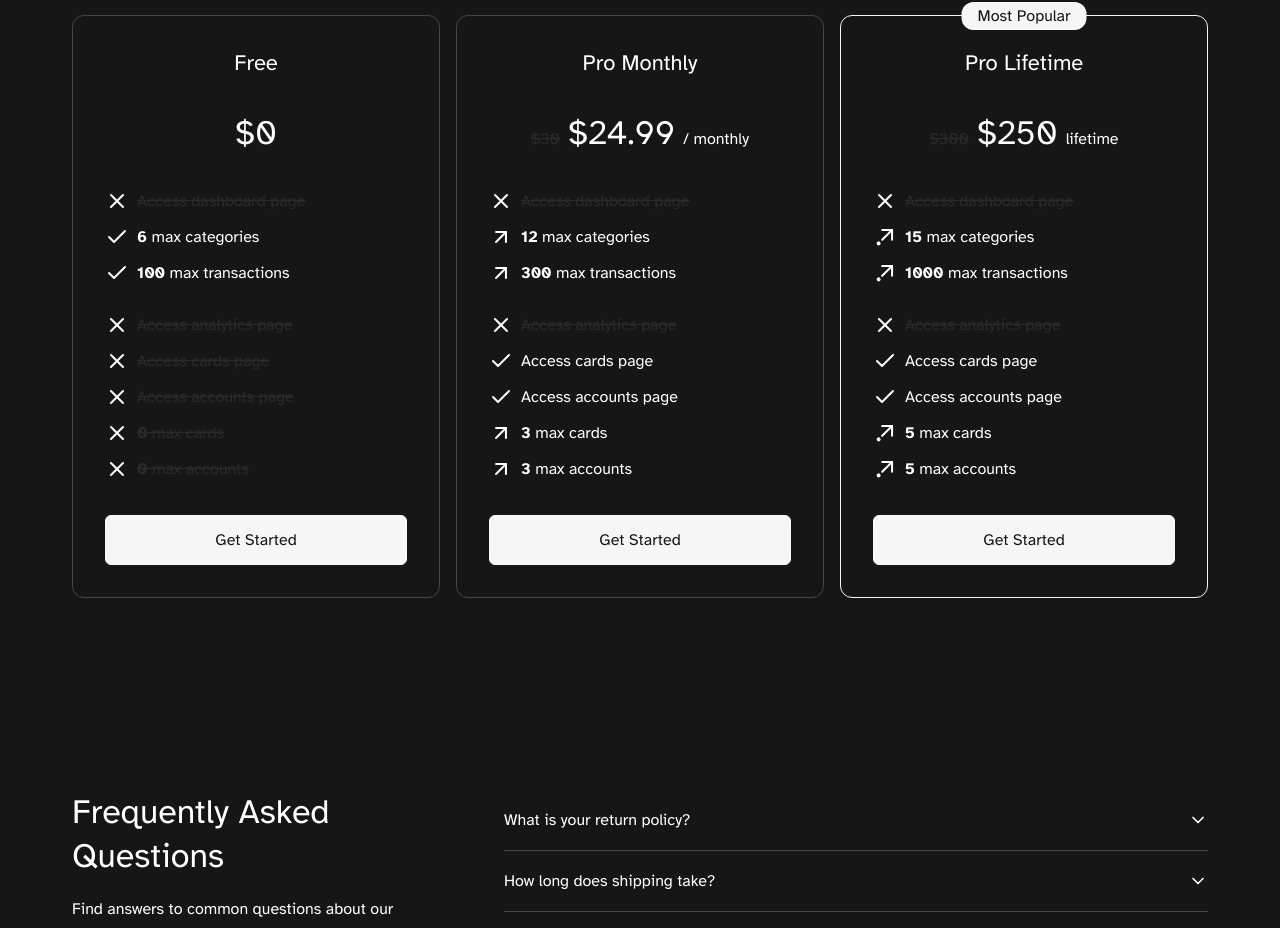
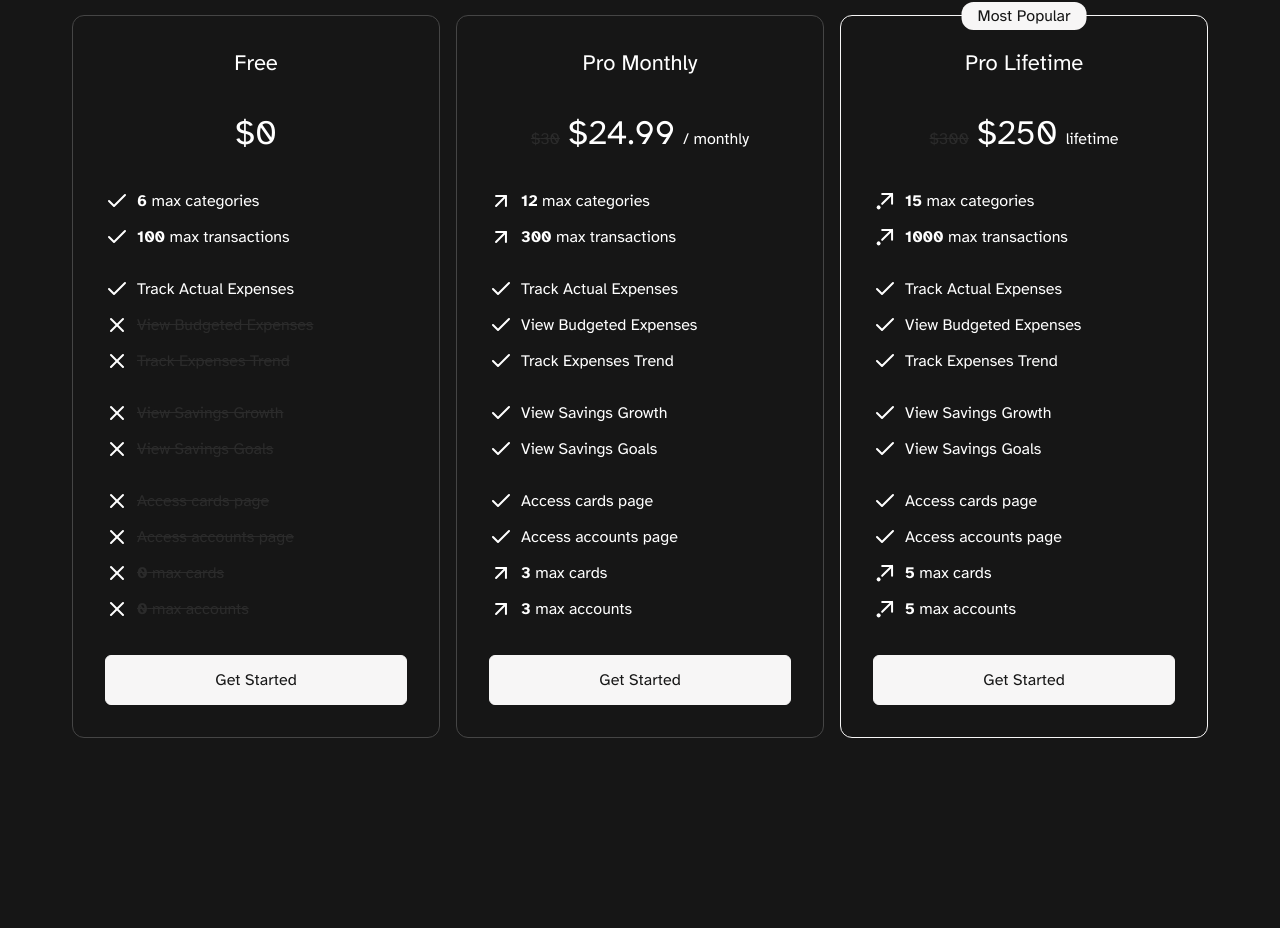
Before and after one commit to JonKohJJ/tithely-end-game, a Next.js app: page / in a window 1280 px wide. Shown: the part 2434-3362 px from the top of the page. Built offline with nearby package versions, Linux system fonts and the light colour scheme; no server answers.

Commit message:
fix deployment error

```diff
--- a/src/components/SubcriptionPlans.tsx
+++ b/src/components/SubcriptionPlans.tsx
@@ -38,10 +38,16 @@ function PricingCard({
     isPopular,
 
     // Features
-    canAccessDashboardPage,
-    canAccessAnalyticsPage,
     canAccessCardsPage,
     canAccessAccountsPage,
+
+    // Analytics Page
+    canViewExpenses_Actual,
+    canViewExpenses_Budget,
+    canViewExpenses_Trend,
+    //
+    canViewSavings_Goals,
+    canViewSavings_Growth,
 
     maxNumberOfCategories,
     maxNumberOfTransactions,
@@ -77,11 +83,18 @@ function PricingCard({
             </div>
 
             <div className="features flex flex-col gap-2">
-                <Feature isMonthlyPlan={isMonthlyPlan} isLifetimePlan={isLifetimePlan} canAccess={canAccessDashboardPage}>Access dashboard page</Feature>
+                {/* <Feature isMonthlyPlan={isMonthlyPlan} isLifetimePlan={isLifetimePlan} canAccess={canAccessDashboardPage}>Access dashboard page</Feature> */}
                 <Feature isMonthlyPlan={isMonthlyPlan} isLifetimePlan={isLifetimePlan} maxNumber={maxNumberOfCategories}>max categories</Feature>
                 <Feature isMonthlyPlan={isMonthlyPlan} isLifetimePlan={isLifetimePlan} maxNumber={maxNumberOfTransactions}>max transactions</Feature>
                 <div className="py-1"></div>
-                <Feature isMonthlyPlan={isMonthlyPlan} isLifetimePlan={isLifetimePlan} canAccess={canAccessAnalyticsPage}>Access analytics page</Feature>
+                <Feature isMonthlyPlan={isMonthlyPlan} isLifetimePlan={isLifetimePlan} canAccess={canViewExpenses_Actual}>Track Actual Expenses</Feature>
+                <Feature isMonthlyPlan={isMonthlyPlan} isLifetimePlan={isLifetimePlan} canAccess={canViewExpenses_Budget}>View Budgeted Expenses</Feature>
+                <Feature isMonthlyPlan={isMonthlyPlan} isLifetimePlan={isLifetimePlan} canAccess={canViewExpenses_Trend}>Track Expenses Trend</Feature>
+                <div className="py-1"></div>
+                <Feature isMonthlyPlan={isMonthlyPlan} isLifetimePlan={isLifetimePlan} canAccess={canViewSavings_Growth}>View Savings Growth</Feature>
+                <Feature isMonthlyPlan={isMonthlyPlan} isLifetimePlan={isLifetimePlan} canAccess={canViewSavings_Goals}>View Savings Goals</Feature>
+                <div className="py-1"></div>
+                {/* <Feature isMonthlyPlan={isMonthlyPlan} isLifetimePlan={isLifetimePlan} canAccess={canAccessAnalyticsPage}>Access analytics page</Feature> */}
                 <Feature isMonthlyPlan={isMonthlyPlan} isLifetimePlan={isLifetimePlan} canAccess={canAccessCardsPage}>Access cards page</Feature>
                 <Feature isMonthlyPlan={isMonthlyPlan} isLifetimePlan={isLifetimePlan} canAccess={canAccessAccountsPage}>Access accounts page</Feature>
                 <Feature isMonthlyPlan={isMonthlyPlan} isLifetimePlan={isLifetimePlan} maxNumber={maxNumberOfCards}>max cards</Feature>
```
